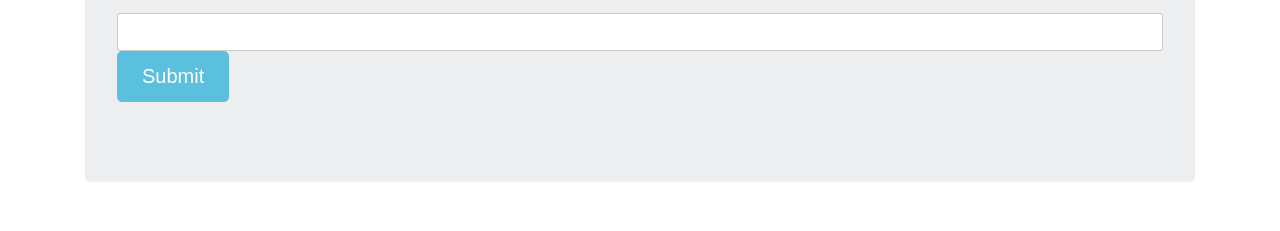
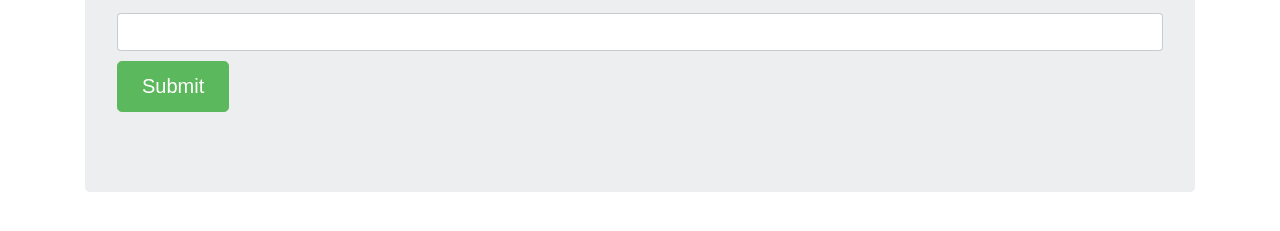
Before and after one commit to MikeBLambert/roman-numerals, a plain HTML site: page index.html in a window 1280 px wide. Shown: the part 143-374 px from the top of the page. Drawn offline with nearby package versions, Linux system fonts and the light colour scheme.

Commit message:
add readme file, change input type to numbers, and add CSS for the button.

```diff
--- a/css/styles.css
+++ b/css/styles.css
@@ -0,0 +1,3 @@
+button {
+  margin-top: 10px;
+}
--- a/index.html
+++ b/index.html
@@ -13,8 +13,8 @@
         <form id="numberInput">
           <div class="form-group">
             <p>Please enter a number that you would like to be converted into a roman numeral</p>
-            <input type="text" class="form-control" id="input">
-            <button type="submit" class="btn btn-lg btn-info">Submit</button>
+            <input type="number" class="form-control" id="input">
+            <button type="submit" class="btn btn-lg btn-success">Submit</button>
           </div>
         </form>
         <span id="output"></span>
```
Also changed, not shown: img/screenshot.PNG (added), 1 other file.
